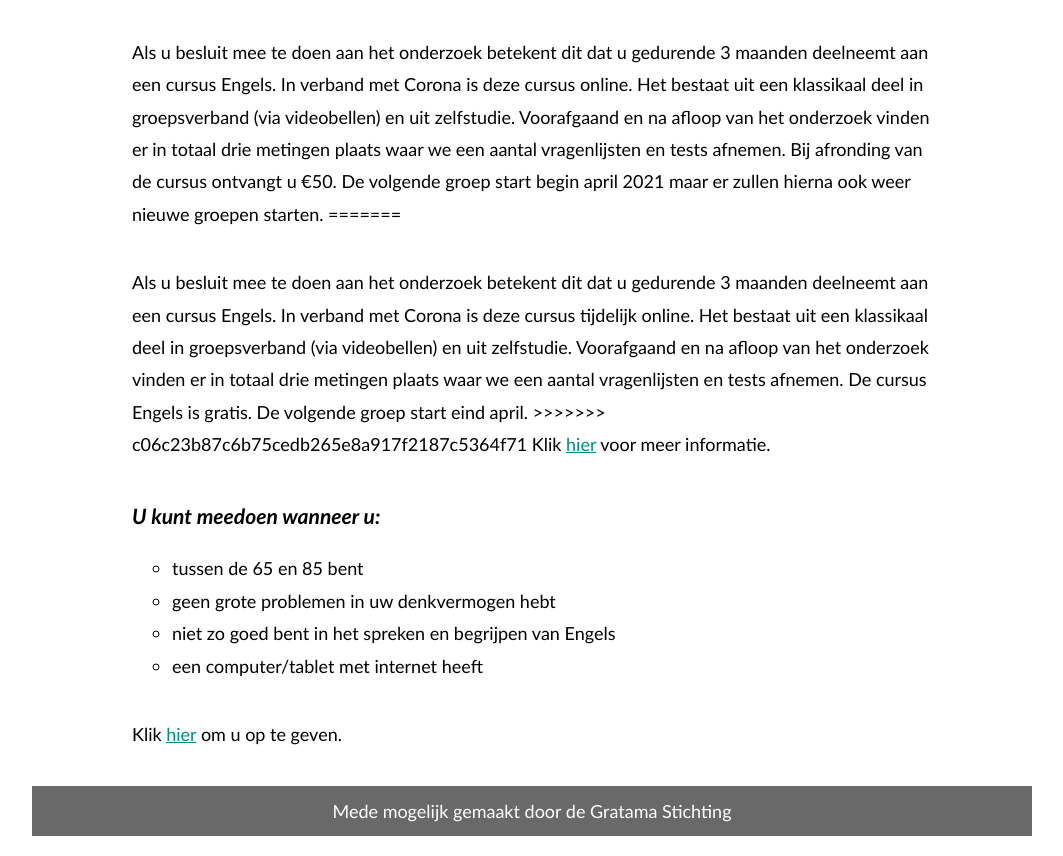
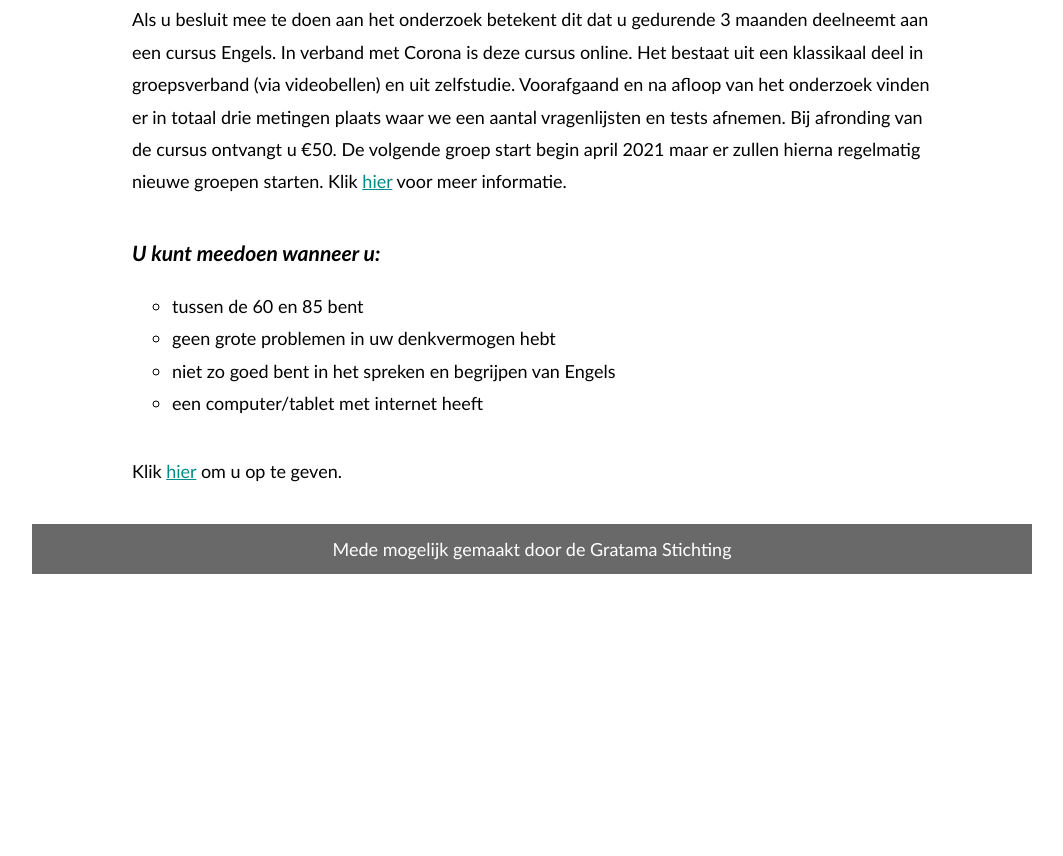
Before and after one commit to maravanderploeg/maravanderploeg.github.io, a plain HTML site: page index.html in a window 1280 px wide. Shown: the part 594-1450 px from the top of the page, without its empty margins (108-1171 px from the left). After the commit the page ends 1188 px from the top, so only its background shows below. Drawn offline with Linux system fonts and the light colour scheme.

Commit message:
second update

```diff
--- a/index.html
+++ b/index.html
@@ -21,17 +21,12 @@
     <div id="contentColumn">
         <p>ViTAAL op Leeftijd is een wetenschappelijk onderzoek van de Rijksuniversiteit Groningen. We onderzoeken het leren van taal op latere leeftijd. Eerder onderzoek lijkt er namelijk op te wijzen dat het leren van een taal op latere leeftijd een gunstig effect kan hebben op het denkvermogen. Ook zijn we benieuwd hoe senioren zelf graag een nieuwe taal willen leren.</p>
 				<h3><i>Het onderzoek in het kort</i></h3>
-<<<<<<< HEAD
         <p>Als u besluit mee te doen aan het onderzoek betekent dit dat u gedurende 3 maanden deelneemt aan een cursus Engels. In verband met Corona is deze cursus online. Het bestaat uit een klassikaal deel in groepsverband (via videobellen) en uit zelfstudie. Voorafgaand en na afloop van het onderzoek vinden er in totaal drie metingen plaats waar we een aantal vragenlijsten en tests afnemen.
-				Bij afronding van de cursus ontvangt u &euro;50. De volgende groep start begin april 2021 maar er zullen hierna ook weer nieuwe groepen starten.
-=======
-        <p>Als u besluit mee te doen aan het onderzoek betekent dit dat u gedurende 3 maanden deelneemt aan een cursus Engels. In verband met Corona is deze cursus tijdelijk online. Het bestaat uit een klassikaal deel in groepsverband (via videobellen) en uit zelfstudie. Voorafgaand en na afloop van het onderzoek vinden er in totaal drie metingen plaats waar we een aantal vragenlijsten en tests afnemen.
-				De cursus Engels is gratis. De volgende groep start eind april.
->>>>>>> c06c23b87c6b75cedb265e8a917f2187c5364f71
+				Bij afronding van de cursus ontvangt u &euro;50. De volgende groep start begin april 2021 maar er zullen hierna regelmatig nieuwe groepen starten.
 				Klik <a href="informatie.html">hier</a> voor meer informatie.</p>
 				<h3><i>U kunt meedoen wanneer u:</i></h3>
         <ul style="list-style-type:circle;">
-  					<li style="padding-top:1em">tussen de 65 en 85 bent</li>
+  					<li style="padding-top:1em">tussen de 60 en 85 bent</li>
   					<li>geen grote problemen in uw denkvermogen hebt</li>
   					<li>niet zo goed bent in het spreken en begrijpen van Engels</li>
   					<li>een computer/tablet met internet heeft</li>
```
Also changed, not shown: informatie.html (+4 -5 lines), opgeven.html (+0 -5 lines).
